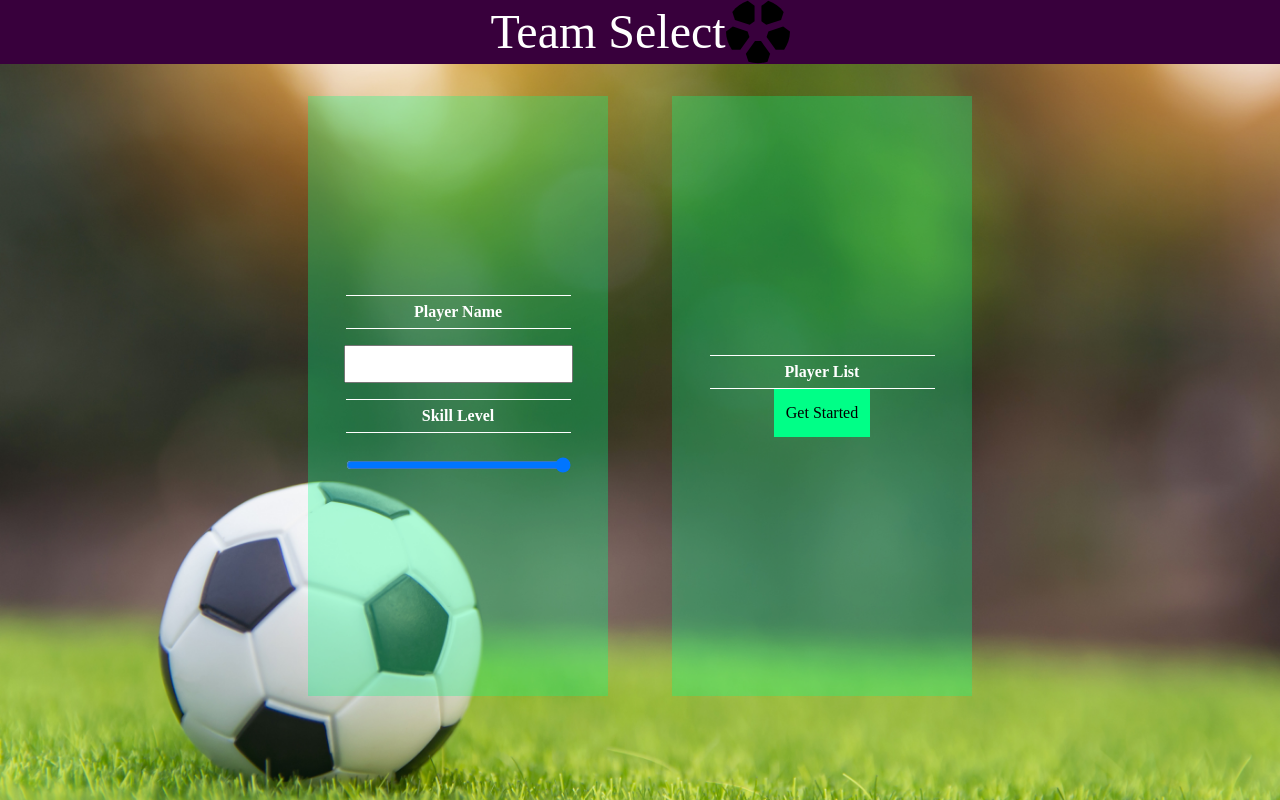
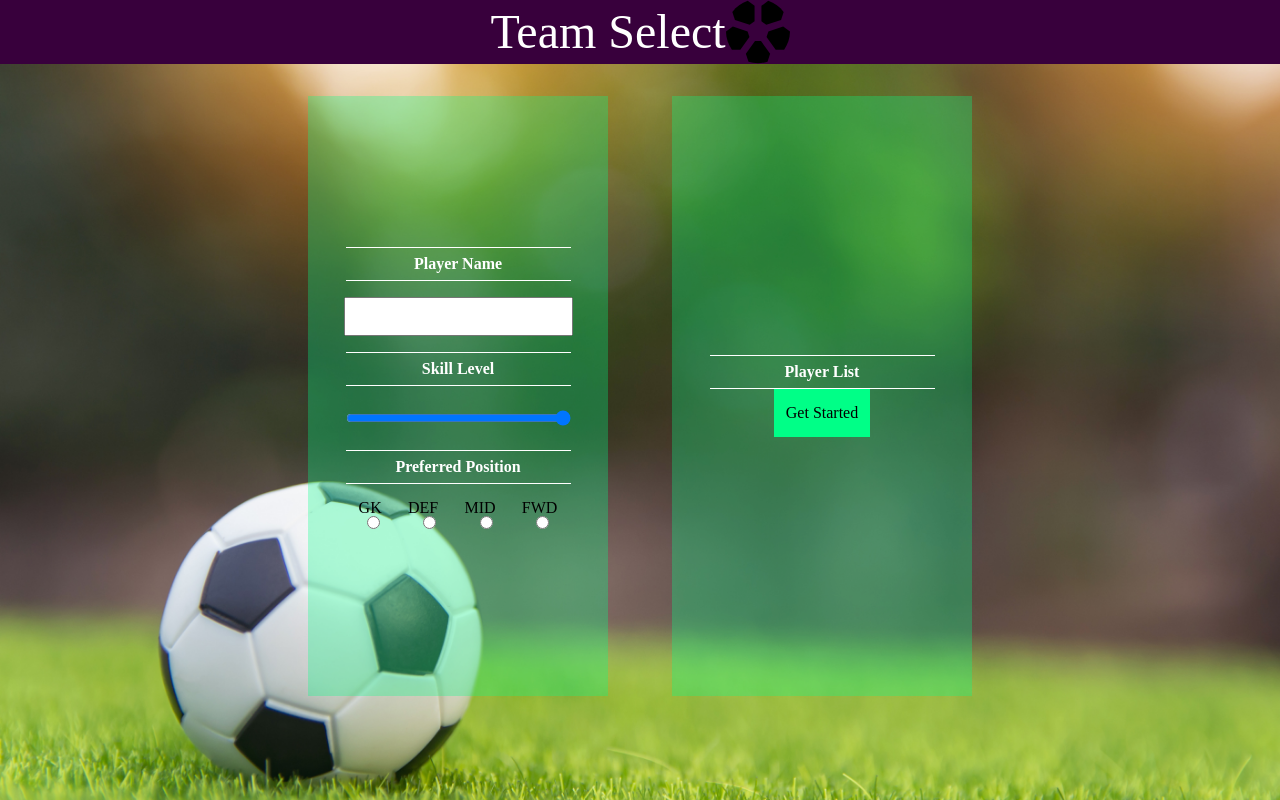
Before and after one commit to Joe-Berkem/Team-Select, a React (Create React App) app: page /player-input in a window 1280 px wide. Built offline with nearby package versions, Linux system fonts and the light colour scheme.

Commit message:
working on player form - preferred position not currently saving into state

```diff
--- a/src/components/PlayerForm/PlayerForm.js
+++ b/src/components/PlayerForm/PlayerForm.js
@@ -7,6 +7,7 @@ class PlayerForm extends Component {
         this.state = {
             playerName: "",
             playerSkillLevel: 0,
+            playerPosition: "",
         };
 
         this.handleChangeName = this.handleChangeName.bind(this);
@@ -20,6 +21,10 @@ class PlayerForm extends Component {
 
     handleChangeSkill(e) {
         this.setState({ playerSkillLevel: e.currentTarget.value});
+    }
+
+    handleChangePosition(e) {
+        this.setState({ playerPosition: e.currentTarget.value});
     }
 
     handleSubmit(e) {
@@ -50,6 +55,46 @@ class PlayerForm extends Component {
                     className="name-input"
                     step="1"
                 />
+
+                <Banner
+                    text="Preferred Position"
+                />
+
+                <div className="radio-group">
+                    <div className="radio-labels">
+                        <label>GK</label>
+                        <label>DEF</label>
+                        <label>MID</label>
+                        <label>FWD</label>
+                    </div>
+                    <div className="radio-checks">
+                        <input
+                            type="radio"
+                            name="radio"
+                            value="GK"
+                            onSelect={this.handleChangePosition}
+                        />
+                        <input
+                            type="radio"
+                            name="radio"
+                            value="DEF"
+                            onSelect={this.handleChangePosition}
+                        />
+                        <input
+                            type="radio"
+                            name="radio"
+                            value="MID"
+                            onSelect={this.handleChangePosition}
+                        />
+                        <input
+                            type="radio"
+                            name="radio"
+                            value="FWD"
+                            onSelect={this.handleChangePosition}
+                        />
+                    </div>
+                </div>
+
             </form>
         );
     }
--- a/src/styles/css/main.css
+++ b/src/styles/css/main.css
@@ -129,3 +129,22 @@ a {
     padding: 0.5em 0;
     text-align: center;
 }
+
+.radio-group {
+    display: flex;
+    flex-direction: column;
+    justify-content: center;
+    width: 75%;
+    margin: 1em auto;
+    text-align: center;
+}
+
+.radio-labels {
+    display: flex;
+    justify-content: space-around;
+}
+
+.radio-checks {
+    display: flex;
+    justify-content: space-around;
+}
```
